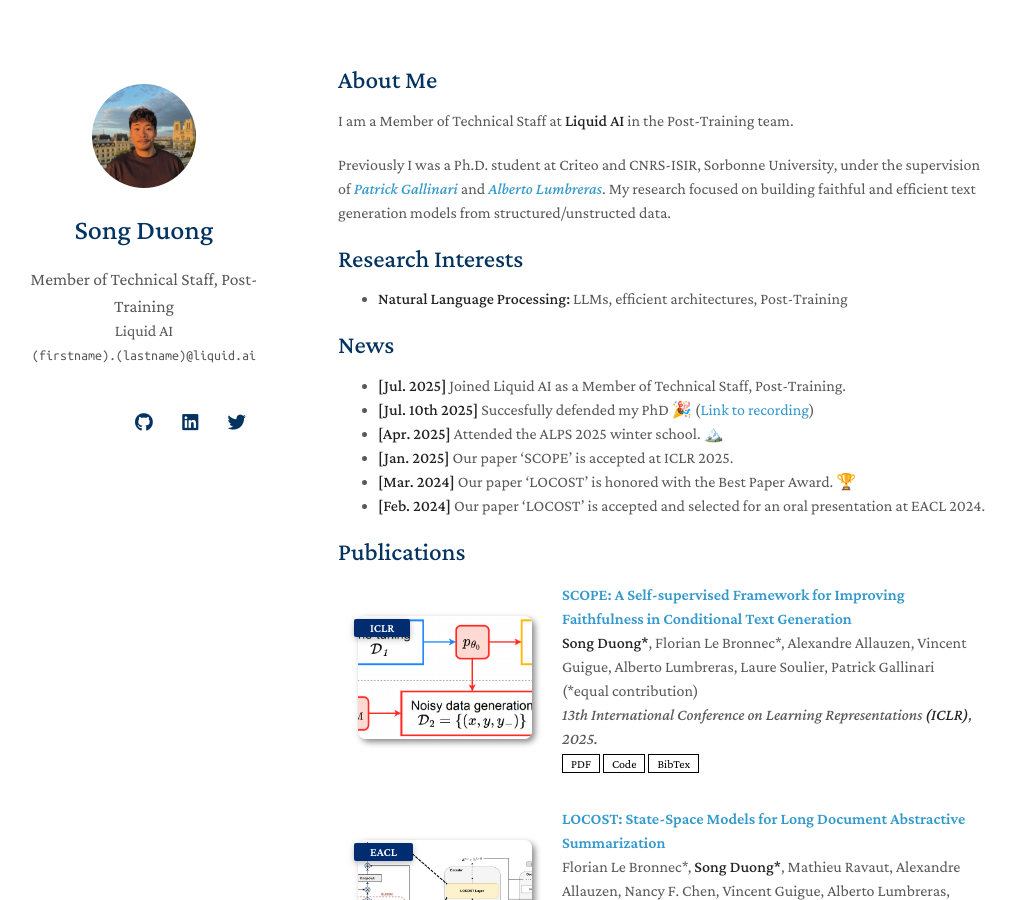
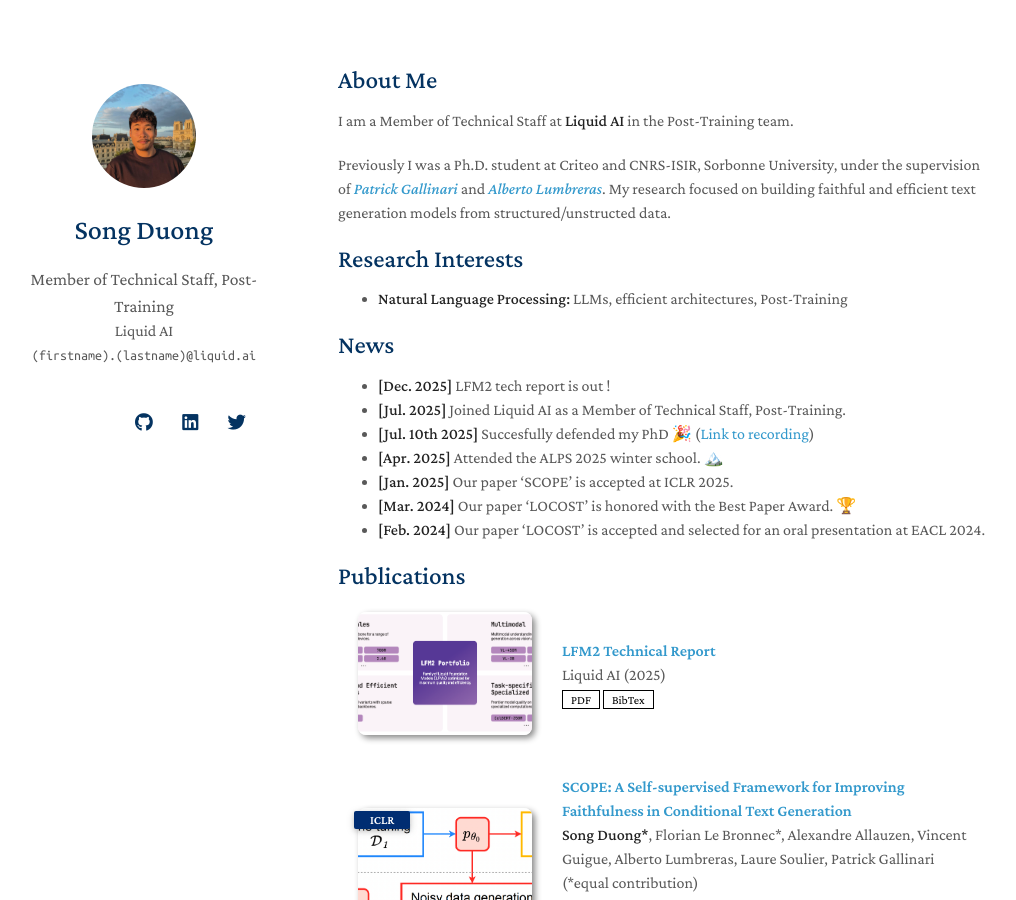
Before and after one commit to sngdng/sngdng.github.io, a Jekyll site: the page built from index.md, in a window 1280 px wide and 900 px high. Shown: the whole window, without its empty margins (132-1148 px from the left). Built offline with Jekyll 4.4.1, drawn with Linux system fonts in a browser that asks for light colours; nearby versions of some CDN libraries; emoji names are drawn with the system emoji font; a style sheet for code colours, icons or effects is not loaded; our own code applies the rules of GitHub Pages for plain Markdown files.

Commit message:
Add LFM2

```diff
--- a/_data/publications.yml
+++ b/_data/publications.yml
@@ -1,4 +1,10 @@
 main:
+  - title: "LFM2 Technical Report"
+    authors: Liquid AI (2025)
+    pdf: https://www.arxiv.org/pdf/2511.23404
+    bibtex: https://www.arxiv.org/abs/2511.23404
+    image: ./assets/img/LFM2.png
+
   - title: "SCOPE: A Self-supervised Framework for Improving Faithfulness in Conditional Text Generation"
     authors: <strong>Song Duong*</strong>, Florian Le Bronnec*, Alexandre Allauzen, Vincent Guigue, Alberto Lumbreras, Laure Soulier, Patrick Gallinari (*equal contribution)
     conference_short: ICLR
--- a/index.md
+++ b/index.md
@@ -14,6 +14,7 @@ Previously I was a Ph.D. student at Criteo and CNRS-ISIR, Sorbonne University, u
 
 ## News
 
+- **[Dec. 2025]** LFM2 tech report is out !
 - **[Jul. 2025]** Joined Liquid AI as a Member of Technical Staff, Post-Training.
 - **[Jul. 10th 2025]** Succesfully defended my PhD 🎉 ([Link to recording](https://www.youtube.com/live/CYGxEinCOoY))
 - **[Apr. 2025]** Attended the ALPS 2025 winter school. 🏔️
```
Also changed, not shown: assets/img/LFM2.png (added).
